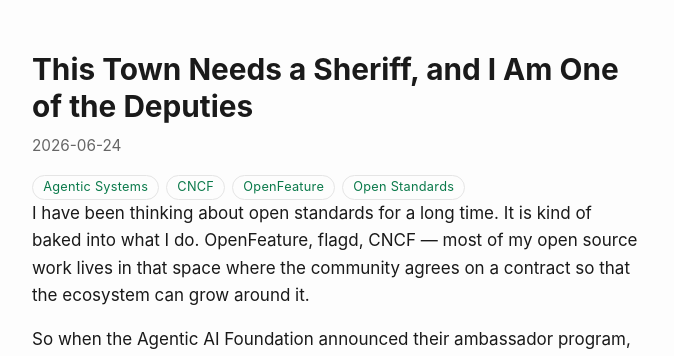
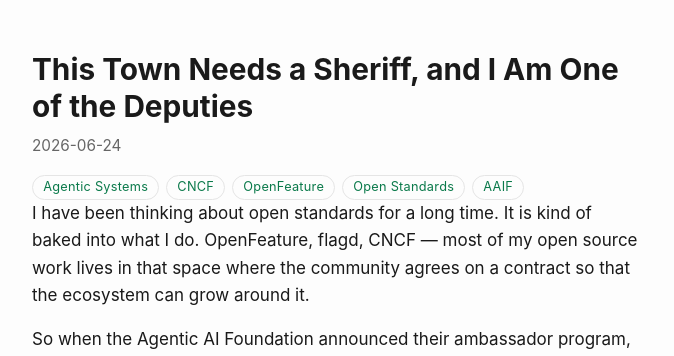
Before and after one commit to aepfli/aepfli.github.io, a Jekyll site: the page built from _posts/2026-06-24-This-Town-Needs-a-Sheriff.md, in a window 1280 px wide. Shown: the top 356 px of the page, without its empty margins (302-976 px from the left). Built offline with Jekyll 4.4.1, drawn with Linux system fonts in a browser that asks for light colours; comment, search, counter and statistics services are not loaded.

Commit message:
Add AAIF tag to the Sheriff post
Co-Authored-By: Claude Opus 4.8 (1M context) <noreply@anthropic.com>

```diff
--- a/_posts/2026-06-24-This-Town-Needs-a-Sheriff.md
+++ b/_posts/2026-06-24-This-Town-Needs-a-Sheriff.md
@@ -6,6 +6,7 @@ tags:
 - CNCF
 - OpenFeature
 - Open Standards
+- AAIF
 author:
 - Simon Schrottner
 excerpt_separator: <!--more-->
```
